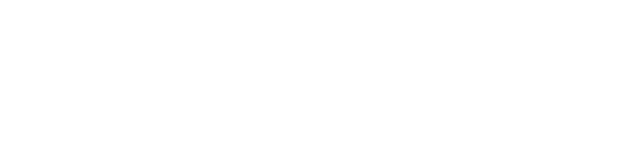
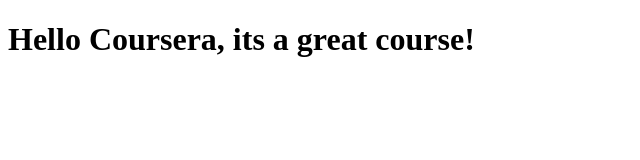
Before and after one commit to bporter11/coursera-test, a plain HTML site: page site/index.html in a window 1280 px wide. Shown: the whole page, without its empty margins (0-640 px from the left). Drawn offline with Linux system fonts and the light colour scheme.

Commit message:
Small addition to our page content.

```diff
--- a/site/index.html
+++ b/site/index.html
@@ -4,6 +4,6 @@
  <title>Hello Coursera!</title>
  </head>
  <body>
-
+<h1>Hello Coursera, its a great course!</h1>
 </body>
 </html>
```
